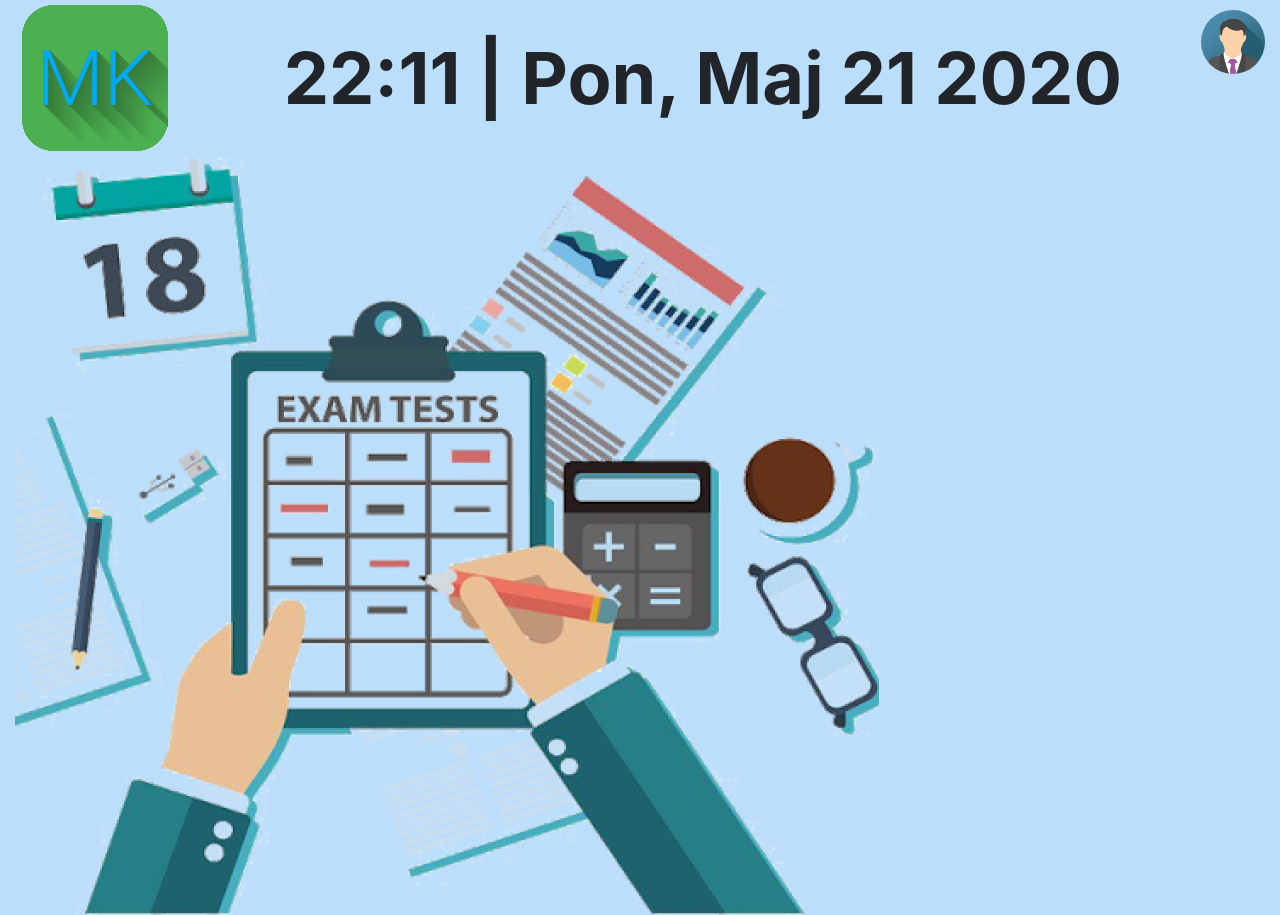
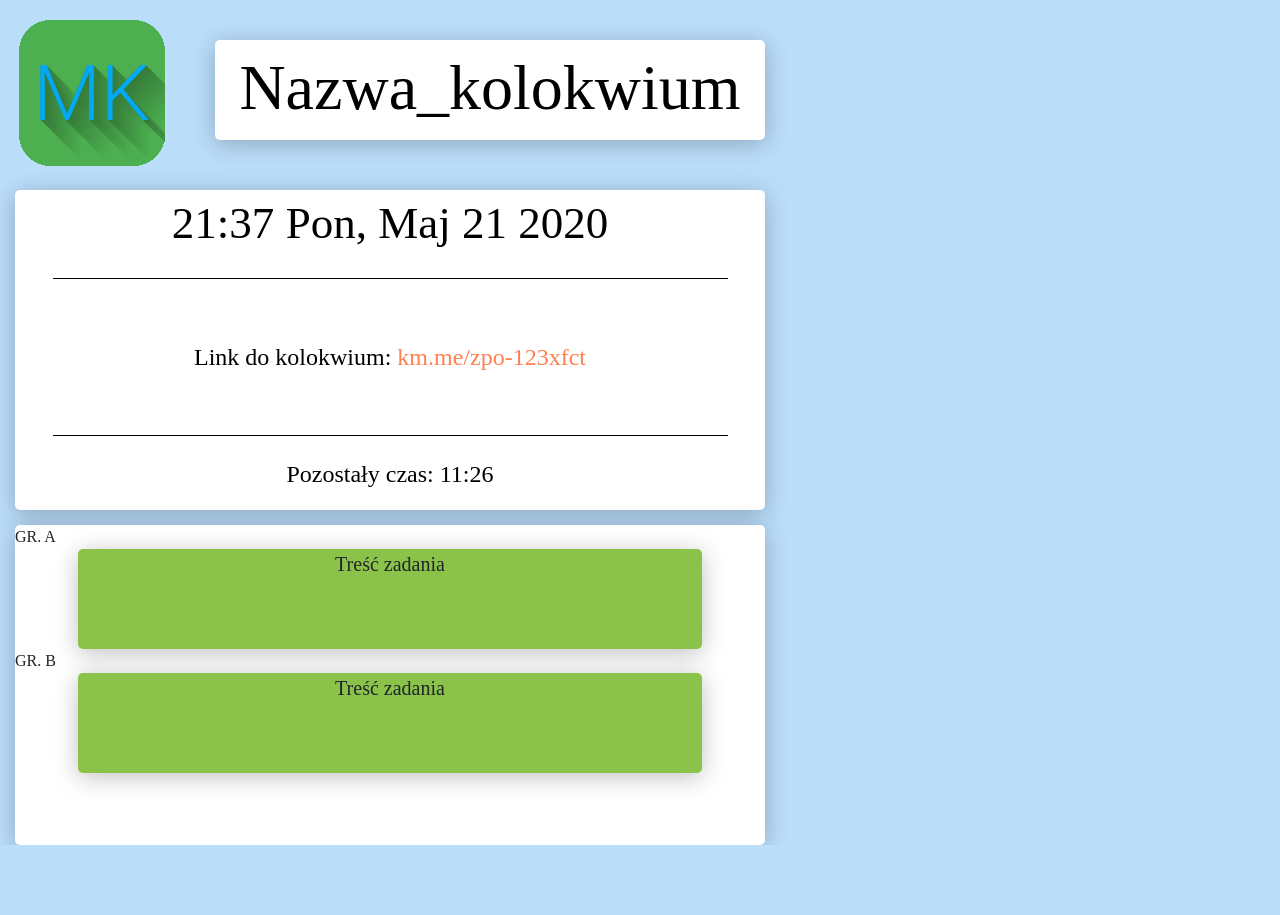
Before and after one commit to adrian61/Virtual-exam, a website: page widokwykladowcy.html in a window 1280 px wide. After the commit the page ends 845 px from the top, so only its background shows below. Drawn offline with nearby package versions, Linux system fonts and the light colour scheme; a web font is replaced by a local one.

Commit message:
Update for teacher view

```diff
--- /dev/null
+++ b/css/teacher_view.css
@@ -0,0 +1,86 @@
+.logo{
+   width: 160px;
+   height: 160px;
+   margin-left: 15px;
+   margin-top: 15px;
+}
+
+
+#exam-name
+{
+   background: #FFFFFF;
+   box-shadow: 0px 4px 25px rgba(0, 0, 0, 0.25);
+   border-radius: 5px;
+   margin-left: 40px;
+   margin-top: 40px;
+   width: 550px;
+   height: 100px;
+   color: black;
+   font-family: Overlock SC;
+   font-size: 64px;
+   text-align: center;
+}
+
+
+#left-panel{
+   width: 750px;
+   height: 320px;
+   background: #FFFFFF;
+   box-shadow: 0px 4px 25px rgba(0, 0, 0, 0.25);
+   border-radius: 5px;
+   margin-left: 15px;
+   margin-top: 15px;
+   font-family: Overlock SC;
+}
+
+
+#time-panel-up-text{
+   color: #000000;
+   font-size: 45px;
+   margin-bottom: 20px;
+}
+
+
+#time-panel-middle-text{
+   color: #000000;
+   font-size: 24px;
+   margin-top: 60px;
+   margin-bottom: 60px;
+}
+
+
+#time-panel-down-text{
+   color: #000000;
+   font-size: 24px;
+   margin-top: 20px;
+}
+
+
+#link{
+   color: coral;
+}
+
+
+.horizontal-line
+{
+   right: 50px;
+   background-color: black; /* Line color */
+   height: 1px;
+   width: 90%;
+   margin: 0 auto;
+}
+
+
+.task-content-block{
+   margin: 0 auto;
+
+   width: 80%;
+   height: 100px;
+
+   text-align: center;
+   font-size: 20px;
+
+   background: #8BC34A;
+   box-shadow: 0px 4px 25px rgba(0, 0, 0, 0.25);
+   border-radius: 5px;
+}
--- a/widokwykladowcy.html
+++ b/widokwykladowcy.html
@@ -8,6 +8,7 @@
     <title>Mobilne Kolokwium</title>
     <meta name="description" content="Mobilne Kolokwium">
     <meta name="author" content="">
+
     <link rel="stylesheet" href="https://maxcdn.bootstrapcdn.com/bootstrap/4.4.1/css/bootstrap.min.css">
     <link rel="stylesheet" href="css/style.css">
     <script src="https://stackpath.bootstrapcdn.com/bootstrap/4.4.1/js/bootstrap.min.js"></script>
@@ -16,32 +17,86 @@
     <link href="https://fonts.googleapis.com/css2?family=Overlock+SC&display=swap" rel="stylesheet">
     <script src="script/script.js"></script>
     <!-- <if twoja przegladarka == chrome to nie zadziala></if> -->
+
+    <link rel="stylesheet" href="css/teacher_view.css">
 </head>
 
 
 <body onload="inherit()">
     <div class="container-fluid">
-        <div class="row justify-content-center">
-            <div class="col-lg-2 center-block"><img class="img-responsive" src="images/logo.png"></div>
-            <div class="col-lg-9 center-block text-center"><small class="font-weight-bold display-3">22:11 | Pon, Maj 21
-                    2020</small></div>
-            <div class="col-12 col-sm-auto top-block"><img class="avatar img-responsive" src="images/avatar.png"></div>
+
+    	<div class="row">
+
+
+	        <div class="col-lg-9" id="left-side">
+
+
+	        	<div class="row">
+		            <div class="logo" id="logo"><img class="img-responsive" src="images/logo.png"></div>
+		            <div id="exam-name">
+		            	<div id="exam-name-text">Nazwa_kolokwium</div>
+		            </div>
+	            </div>
+
+	            <div class="row">
+	            	<div id="left-panel">
+
+		            	<div class="row">
+							<div class="center-block"id="time-panel-up-text">
+								<span id="clock">21:37</span>
+								<span id="date">Pon, Maj 21 2020</span>
+							</div>
+						</div>
+
+						<div class="row horizontal-line"></div>
+
+						<div class="row">
+							<div class="center-block" id="time-panel-middle-text">
+								Link do kolokwium: <span id="link">km.me/zpo-123xfct</span>
+							</div>
+						</div>
+
+						<div class="row horizontal-line"></div>
+
+						<div class="row">
+		            		<div class="center-block" id="time-panel-down-text">Pozostały czas: <span id="time-left">11:26</span></div>
+		            	</div>
+
+	            	</div>
+				</div>
+
+
+				<div class="row">
+	            	<div id="left-panel">
+
+						<span>GR. A</span>
+		            	<div class="row">
+							<div class="task-content-block">
+								Treść zadania
+							</div>
+						</div>
+
+						<span>GR. B</span>
+						<div class="row">
+							<div class="task-content-block">
+								Treść zadania
+							</div>
+						</div>
+
+	            	</div>
+	            </div>
+
+
+	        </div>
+
+
+
+	        <div class="col-lg-9" id="right-side">
+	        </div>
+
         </div>
-        <div class="row">
-            <div class="col-lg-9"><img class="img-responsive" src="images/tlo.png"></div>
-            <div class="col-lg-3 center-block">
-                <!-- <div class="row center-block">
-                    <button class="btn-lg btn-light flat-bottom" id="first-btn">UTWÓRZ KOLOKWIUM</button>
-                </div>
-                <div class="row ">
-                    <button class="btn-lg btn-success flat">DOŁĄCZ DO KOLOKWIUM</button>
-                </div>
-                <div class="row center-block">
-                    <button class="btn-lg btn-light flat-top" id="last-btn">&nbsp;&nbsp;(ostatnie kolokwium)&nbsp;&nbsp;</button>
-                </div> -->
 
-            </div>
-        </div>
+
     </div>
 </body>
 
```
